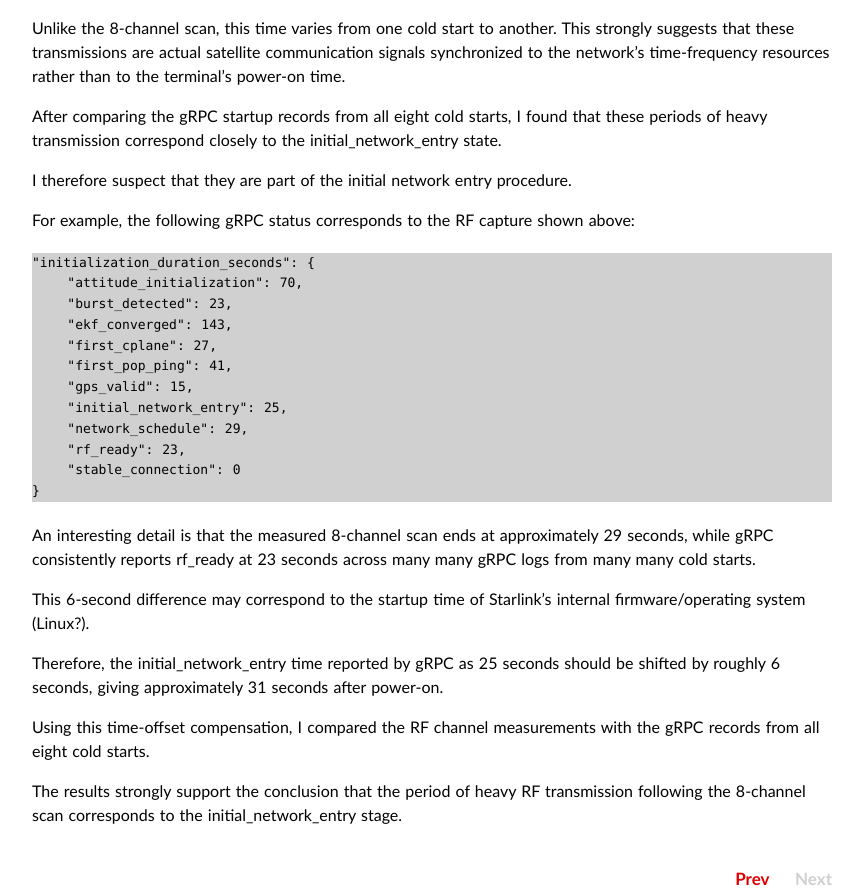
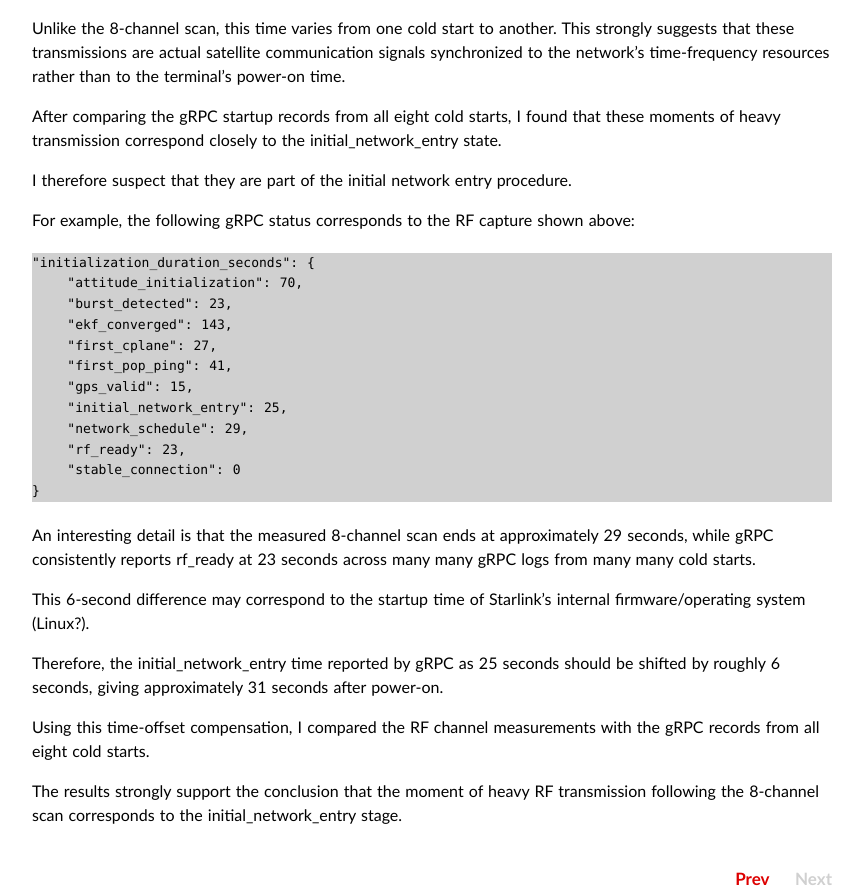
Before and after one commit to sdr-x/sdr-x.github.io, a Jekyll site: the page built from _posts/2026-08-29-starlink-UL-cold-start.md, in a window 1280 px wide and 1400 px high, scrolled down 4570 px. Shown: the part 449-1338 px from the top of the window, without its empty margins (208-1071 px from the left). Built offline with Jekyll 4.4.1, drawn with Linux system fonts in a browser that asks for light colours; comment, search, counter and statistics services are not loaded; some of the changed text lies outside the part shown.

Commit message:
Update date and clarify text in Starlink post

```diff
--- a/_posts/2026-08-29-starlink-UL-cold-start.md
+++ b/_posts/2026-08-29-starlink-UL-cold-start.md
@@ -12,7 +12,7 @@ On each channel, the transmission consists of five clusters, each containing sev
 
 This fixed-time transmission pattern is highly likely to be an RF and phased-array self-calibration procedure.
 
-After some additional period of time, whose duration is uncertain and likely depends on the currently visible satellites, the terminal begins uplink transmissions for initial network entry and control-plane connection.
+After some additional (random) time, likely depends on the currently visible satellites, the terminal begins uplink transmissions for initial network entry and control-plane connection.
 
 Another interesting discovery/guess: The Starlink terminal firmware OS loading (Linux?) costs about 6s.
 
@@ -104,7 +104,7 @@ I also measured the time at which a large amount of transmission first appeared
 Unlike the 8-channel scan, this time varies from one cold start to another. This strongly suggests that these transmissions are actual satellite communication signals synchronized to the network's time-frequency resources rather than to
 the terminal's power-on time.
 
-After comparing the gRPC startup records from all eight cold starts, I found that these periods of heavy transmission correspond closely to the initial_network_entry state.
+After comparing the gRPC startup records from all eight cold starts, I found that these moments of heavy transmission correspond closely to the initial_network_entry state.
 
 I therefore suspect that they are part of the initial network entry procedure.
 
@@ -133,7 +133,7 @@ Therefore, the initial_network_entry time reported by gRPC as 25 seconds should
 
 Using this time-offset compensation, I compared the RF channel measurements with the gRPC records from all eight cold starts.
 
-The results strongly support the conclusion that the period of heavy RF transmission following the 8-channel scan corresponds to the initial_network_entry stage.
+The results strongly support the conclusion that the moment of heavy RF transmission following the 8-channel scan corresponds to the initial_network_entry stage.
 
 <div id="disqus_thread"></div>
 <script type="text/javascript">
```
Also changed, not shown: other parts of _posts/2026-08-29-starlink-UL-cold-start.md (+1 -1 lines).
